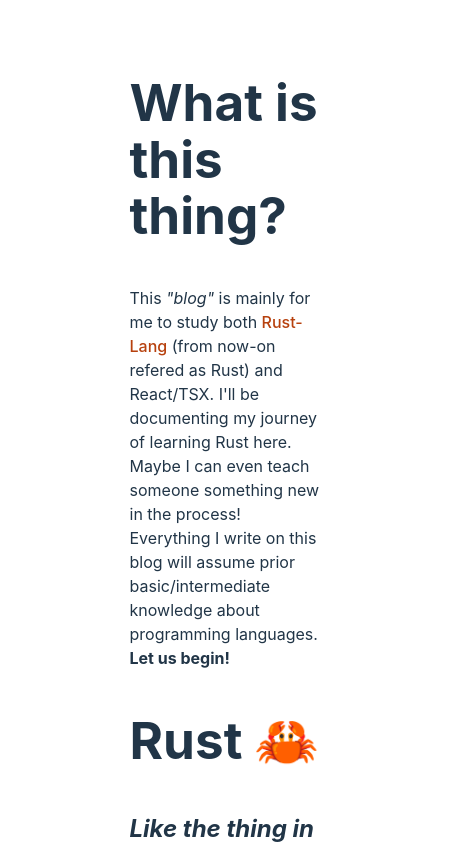
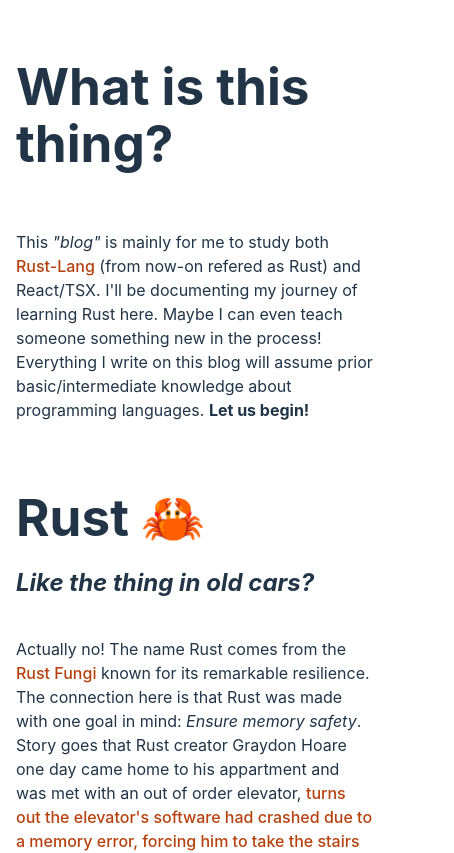
Before and after one commit to arthurfary/rust-learning, a React (Vite) app: page / in a window 390 px wide. Shown: the top 853 px of the page, 454 px wide, since content can reach past the window. Built offline with nearby package versions, Linux system fonts and the light colour scheme.

Commit message:
mobile version

```diff
--- a/src/App.css
+++ b/src/App.css
@@ -1,6 +1,6 @@
 #root {
   margin: 0 auto;
-  padding: 2rem;
+  padding: 0;
   text-align: center;
   display: flex;
   width: 100%;
--- a/src/pages/rust/RustPage.tsx
+++ b/src/pages/rust/RustPage.tsx
@@ -51,10 +51,12 @@
           <strong>Let us begin!</strong>
         </p>
 
-        <h1>Rust 🦀</h1>
-        <h2>
-          <i> Like the thing in old cars? </i>
-        </h2>
+        <section className="doubleTitle">
+          <h1>Rust 🦀</h1>
+          <h2>
+            <i> Like the thing in old cars? </i>
+          </h2>
+        </section>
         <p>
           Actually no! The name Rust comes from the{" "}
           <a
--- a/src/pages/rust/RustPageStyles.css
+++ b/src/pages/rust/RustPageStyles.css
@@ -1,6 +1,28 @@
+/* i want this article to be in the middle of the screen, similar effect as if it had width 50%
+but it also needs to have a width of 100% or equivalent when in mobile */
 article {
+  display: flex;
   text-align: start;
-  width: 50%;
+  margin: 0 auto;
+  max-width: 800px; /* This will make sure that your article doesn't exceed 600px on larger screens */
+  width: 100%;
+  margin: 1em;
+  flex-wrap: wrap;
+}
+
+h1,
+h2,
+h3 {
+  width: 100%;
+}
+
+.doubleTitle h1 {
+  margin-bottom: 0;
+}
+
+pre,
+code {
+  white-space: pre-wrap;
 }
 
 a {
```
